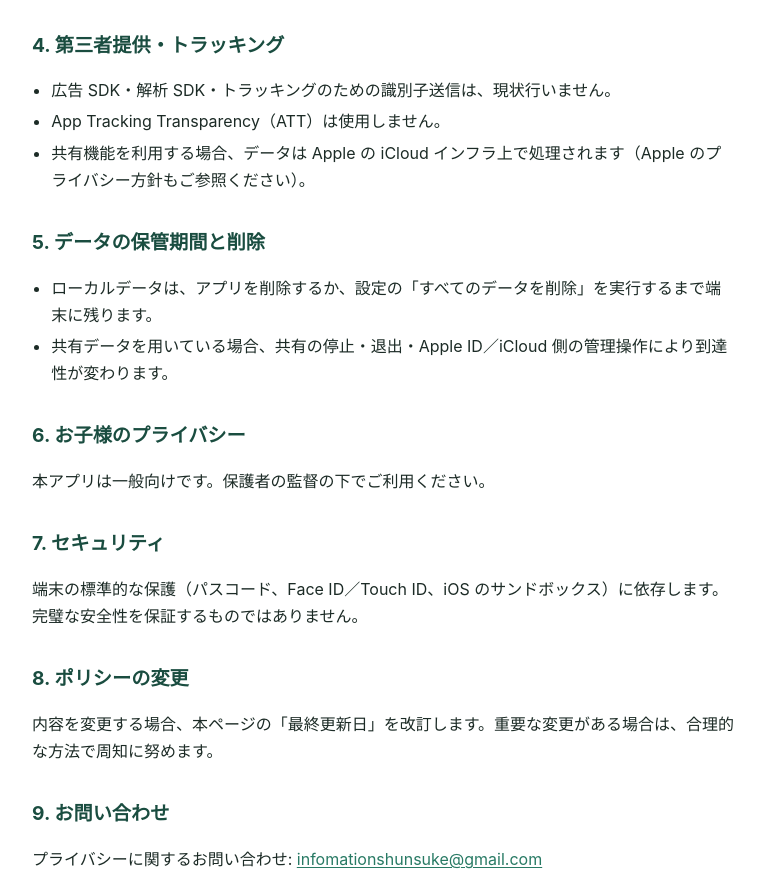
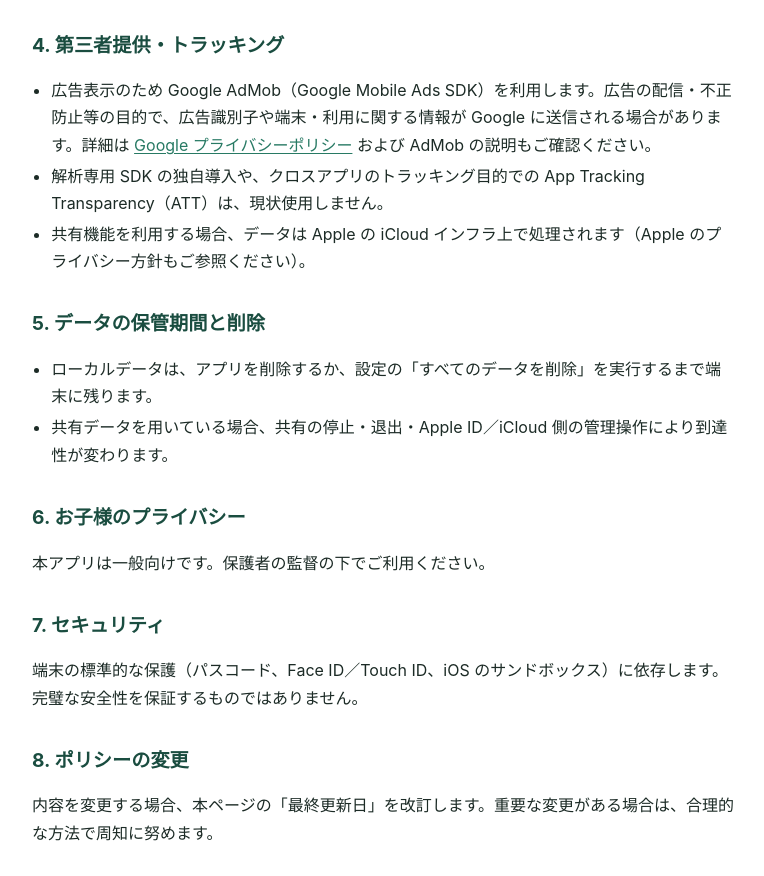
Before and after one commit to shunsukesaito00/osouji-touban-site, a plain HTML site: page privacy/index.html in a window 1280 px wide. Shown: the part 1668-2544 px from the top of the page, without its empty margins (256-1020 px from the left). Drawn offline with Linux system fonts and the light colour scheme.

Commit message:
docs: プライバシーポリシーに AdMob 利用を追記
ネイティブ広告導入に合わせ、第三者への広告関連データ送信を明示する。

```diff
--- a/privacy/index.html
+++ b/privacy/index.html
@@ -86,8 +86,8 @@
 
       <h2>4. 第三者提供・トラッキング</h2>
       <ul>
-        <li>広告 SDK・解析 SDK・トラッキングのための識別子送信は、現状行いません。</li>
-        <li>App Tracking Transparency（ATT）は使用しません。</li>
+        <li>広告表示のため Google AdMob（Google Mobile Ads SDK）を利用します。広告の配信・不正防止等の目的で、広告識別子や端末・利用に関する情報が Google に送信される場合があります。詳細は <a href="https://policies.google.com/privacy" rel="noopener noreferrer">Google プライバシーポリシー</a> および AdMob の説明もご確認ください。</li>
+        <li>解析専用 SDK の独自導入や、クロスアプリのトラッキング目的での App Tracking Transparency（ATT）は、現状使用しません。</li>
         <li>共有機能を利用する場合、データは Apple の iCloud インフラ上で処理されます（Apple のプライバシー方針もご参照ください）。</li>
       </ul>
 
```
